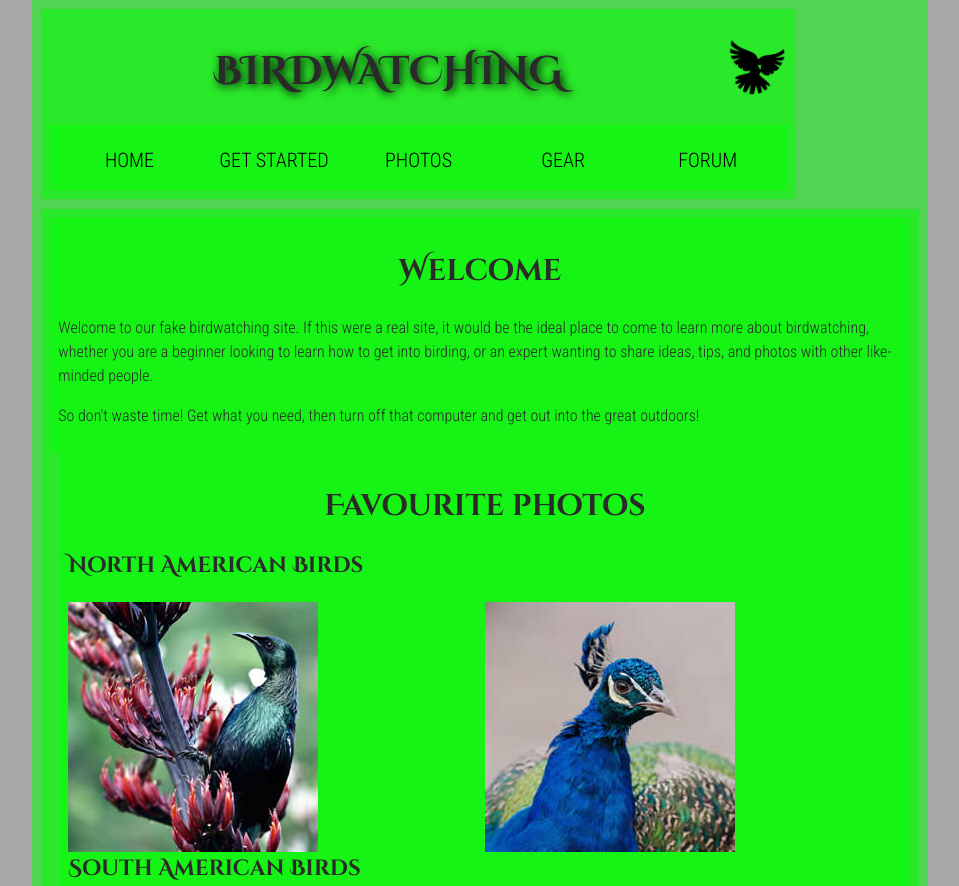
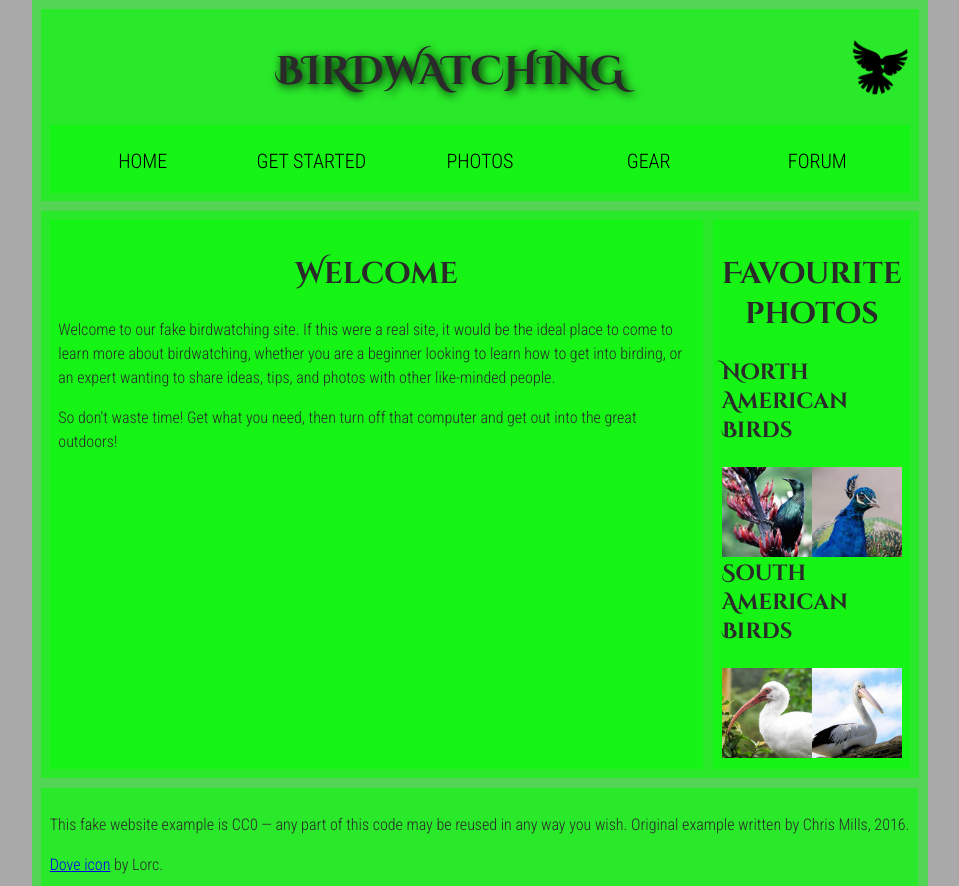
Before and after one commit to jamjoung/ATLS-CSCI3150, a plain HTML site: page Assignment8/birdwatching.html in a window 1280 px wide. Shown: the top 886 px of the page, without its empty margins (160-1119 px from the left). Drawn offline with Linux system fonts and the light colour scheme.

Commit message:
Changing styling

```diff
--- a/Assignment8/bwstyle.css
+++ b/Assignment8/bwstyle.css
@@ -63,6 +63,7 @@ header {
     margin-bottom: 10px;
     display: flex;
     flex-flow: row wrap;
+    width: 100%;
 }
 
 body>* {
@@ -159,7 +160,7 @@ footer {
 /* HK additions */
 
 main {
-    flex: 3;
+    display: flex;
 }
 
 .flex-container {
```
